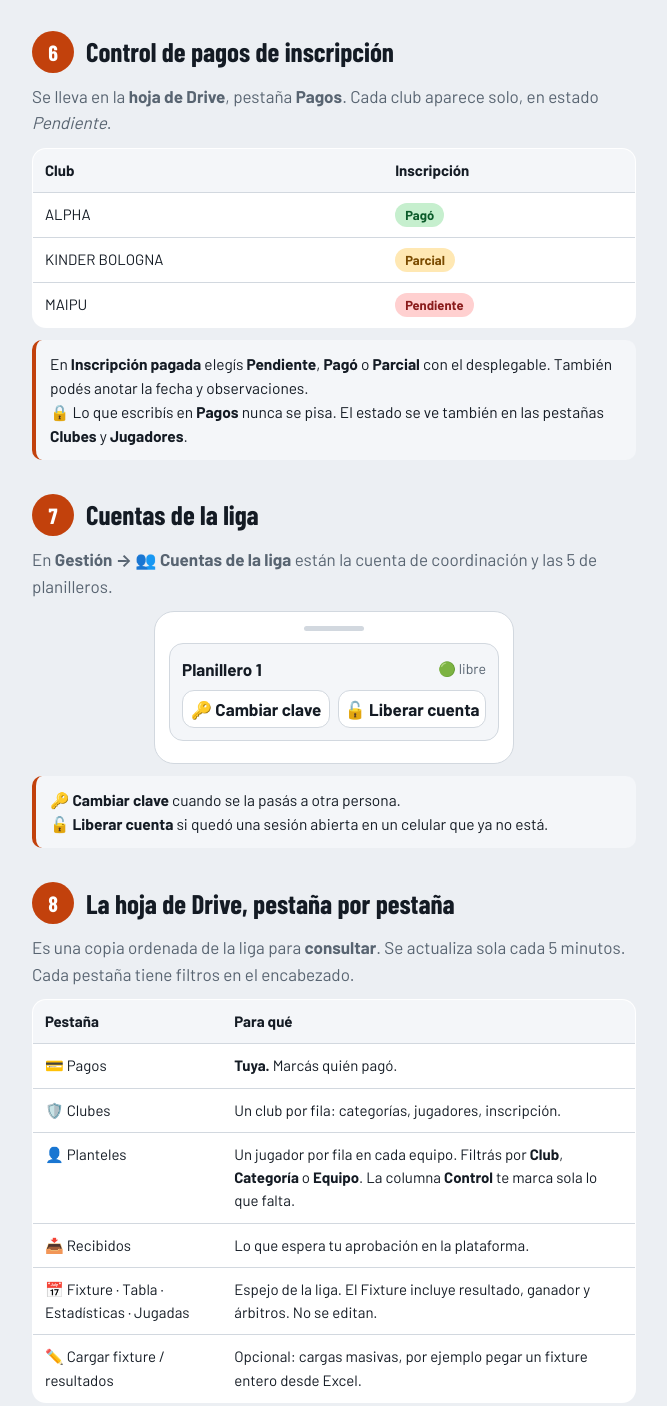
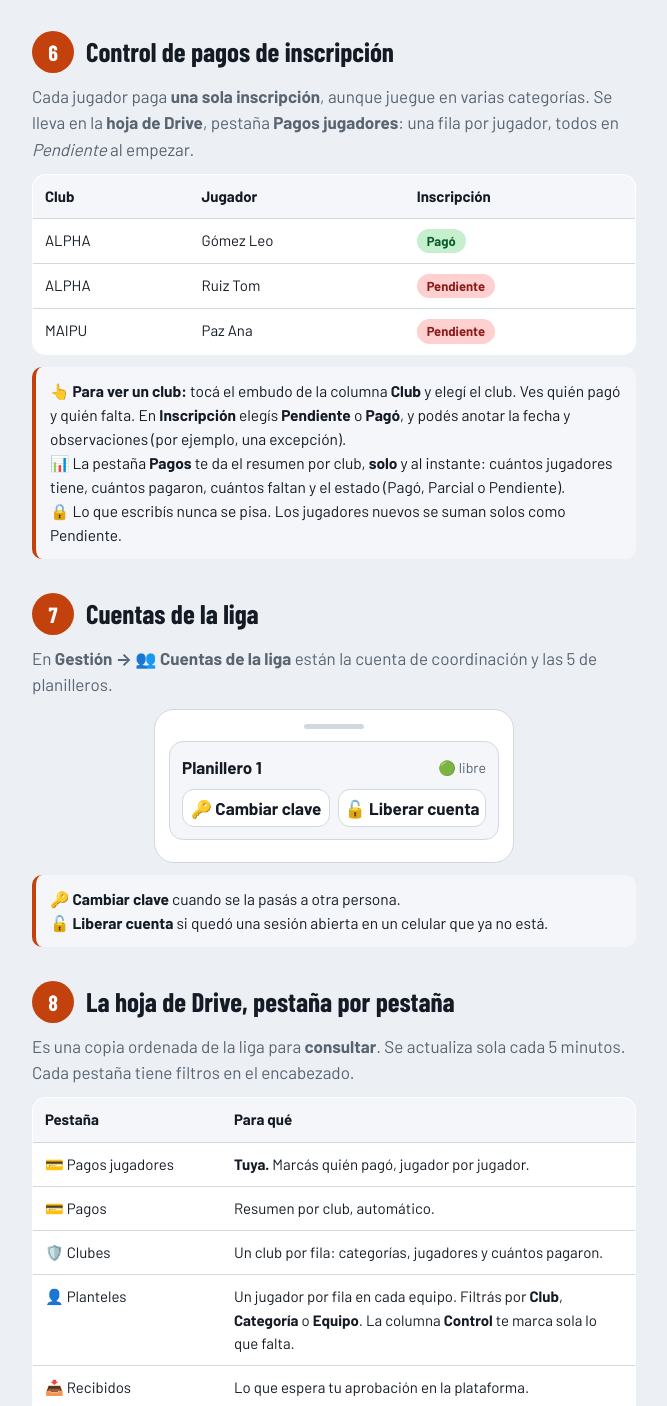
Before and after one commit to nicoze7e/TU-LIGA, a plain HTML site: page docs/guia-coordinador.html in a window 1280 px wide. Shown: the part 3048-4454 px from the top of the page, without its empty margins (306-973 px from the left). Drawn offline with nearby package versions, Linux system fonts and the light colour scheme.

Commit message:
Add files via upload

```diff
--- a/docs/guia-coordinador.html
+++ b/docs/guia-coordinador.html
@@ -132,12 +132,12 @@ footer{text-align:center;color:var(--muted);font-size:14px;padding:26px 0 50px}
 
   <div class="paso" id="p6">
     <div class="cab"><div class="n">6</div><h2>Control de pagos de inscripción</h2></div>
-    <p>Se lleva en la <b>hoja de Drive</b>, pestaña <b>Pagos</b>. Cada club aparece solo, en estado <i>Pendiente</i>.</p>
-    <table class="tabla"><tr><th>Club</th><th>Inscripción</th></tr>
-      <tr><td>ALPHA</td><td><span class="m-pill o">Pagó</span></td></tr>
-      <tr><td>KINDER BOLOGNA</td><td><span class="m-pill a">Parcial</span></td></tr>
-      <tr><td>MAIPU</td><td><span class="m-pill p">Pendiente</span></td></tr></table>
-    <div class="tip">En <b>Inscripción pagada</b> elegís <b>Pendiente</b>, <b>Pagó</b> o <b>Parcial</b> con el desplegable. También podés anotar la fecha y observaciones.<br>🔒 Lo que escribís en <b>Pagos</b> nunca se pisa. El estado se ve también en las pestañas <b>Clubes</b> y <b>Jugadores</b>.</div>
+    <p>Cada jugador paga <b>una sola inscripción</b>, aunque juegue en varias categorías. Se lleva en la <b>hoja de Drive</b>, pestaña <b>Pagos jugadores</b>: una fila por jugador, todos en <i>Pendiente</i> al empezar.</p>
+    <table class="tabla"><tr><th>Club</th><th>Jugador</th><th>Inscripción</th></tr>
+      <tr><td>ALPHA</td><td>Gómez Leo</td><td><span class="m-pill o">Pagó</span></td></tr>
+      <tr><td>ALPHA</td><td>Ruiz Tom</td><td><span class="m-pill p">Pendiente</span></td></tr>
+      <tr><td>MAIPU</td><td>Paz Ana</td><td><span class="m-pill p">Pendiente</span></td></tr></table>
+    <div class="tip">👆 <b>Para ver un club:</b> tocá el embudo de la columna <b>Club</b> y elegí el club. Ves quién pagó y quién falta. En <b>Inscripción</b> elegís <b>Pendiente</b> o <b>Pagó</b>, y podés anotar la fecha y observaciones (por ejemplo, una excepción).<br>📊 La pestaña <b>Pagos</b> te da el resumen por club, <b>solo</b> y al instante: cuántos jugadores tiene, cuántos pagaron, cuántos faltan y el estado (Pagó, Parcial o Pendiente).<br>🔒 Lo que escribís nunca se pisa. Los jugadores nuevos se suman solos como Pendiente.</div>
   </div>
 
   <div class="paso" id="p7">
@@ -154,21 +154,22 @@ footer{text-align:center;color:var(--muted);font-size:14px;padding:26px 0 50px}
     <p>Es una copia ordenada de la liga para <b>consultar</b>. Se actualiza sola cada 5 minutos. Cada pestaña tiene filtros en el encabezado.</p>
     <table class="tabla">
       <tr><th>Pestaña</th><th>Para qué</th></tr>
-      <tr><td>💳 Pagos</td><td><b>Tuya.</b> Marcás quién pagó.</td></tr>
-      <tr><td>🛡️ Clubes</td><td>Un club por fila: categorías, jugadores, inscripción.</td></tr>
+      <tr><td>💳 Pagos jugadores</td><td><b>Tuya.</b> Marcás quién pagó, jugador por jugador.</td></tr>
+      <tr><td>💳 Pagos</td><td>Resumen por club, automático.</td></tr>
+      <tr><td>🛡️ Clubes</td><td>Un club por fila: categorías, jugadores y cuántos pagaron.</td></tr>
       <tr><td>👤 Planteles</td><td>Un jugador por fila en cada equipo. Filtrás por <b>Club</b>, <b>Categoría</b> o <b>Equipo</b>. La columna <b>Control</b> te marca sola lo que falta.</td></tr>
       <tr><td>📥 Recibidos</td><td>Lo que espera tu aprobación en la plataforma.</td></tr>
       <tr><td>📅 Fixture · Tabla · Estadísticas · Jugadas</td><td>Espejo de la liga. El Fixture incluye resultado, ganador y árbitros. No se editan.</td></tr>
       <tr><td>✏️ Cargar fixture / resultados</td><td>Opcional: cargas masivas, por ejemplo pegar un fixture entero desde Excel.</td></tr>
     </table>
     <div class="tip">✅ <b>Revisar la reglamentación:</b> en <b>Planteles</b>, tocá el embudo de la columna <b>Control</b> y dejá solo lo que no dice <i>✅ OK</i>. Ahí aparecen los jugadores <b>sin documento</b>, <b>sin fecha de nacimiento</b>, <b>no habilitados</b> o con <b>documento repetido</b>. Después filtrá por club para pedirle al club lo que falte.</div>
-    <div class="tip">⚠️ Solo <b>Pagos</b> se edita. Las demás se reescriben solas: lo que cambies ahí se pierde. Para cambiar datos de la liga, usá la plataforma.</div>
+    <div class="tip">⚠️ Solo <b>Pagos jugadores</b> (y las observaciones de <b>Pagos</b>) se editan. Las demás se reescriben solas: lo que cambies ahí se pierde. Para cambiar datos de la liga, usá la plataforma.</div>
   </div>
 
   <h2 class="s">Tu rutina</h2>
   <div class="rutina">
     <div><span>📥</span><div><b>Cuando haya recibidos</b><br><span style="font-size:15px;color:var(--muted)">Revisás y aprobás los clubes. Un número rojo te avisa.</span></div></div>
-    <div><span>💳</span><div><b>Cuando un club paga</b><br><span style="font-size:15px;color:var(--muted)">Lo marcás en la pestaña Pagos de Drive.</span></div></div>
+    <div><span>💳</span><div><b>Cuando un jugador paga</b><br><span style="font-size:15px;color:var(--muted)">Lo marcás en Pagos jugadores (filtrá por club).</span></div></div>
     <div><span>📅</span><div><b>Antes de cada fecha</b><br><span style="font-size:15px;color:var(--muted)">Revisás el fixture y que los planilleros tengan partido.</span></div></div>
     <div><span>✏️</span><div><b>Después de cada partido</b><br><span style="font-size:15px;color:var(--muted)">Si hubo un error, lo corregís desde el Fixture.</span></div></div>
   </div>
```
